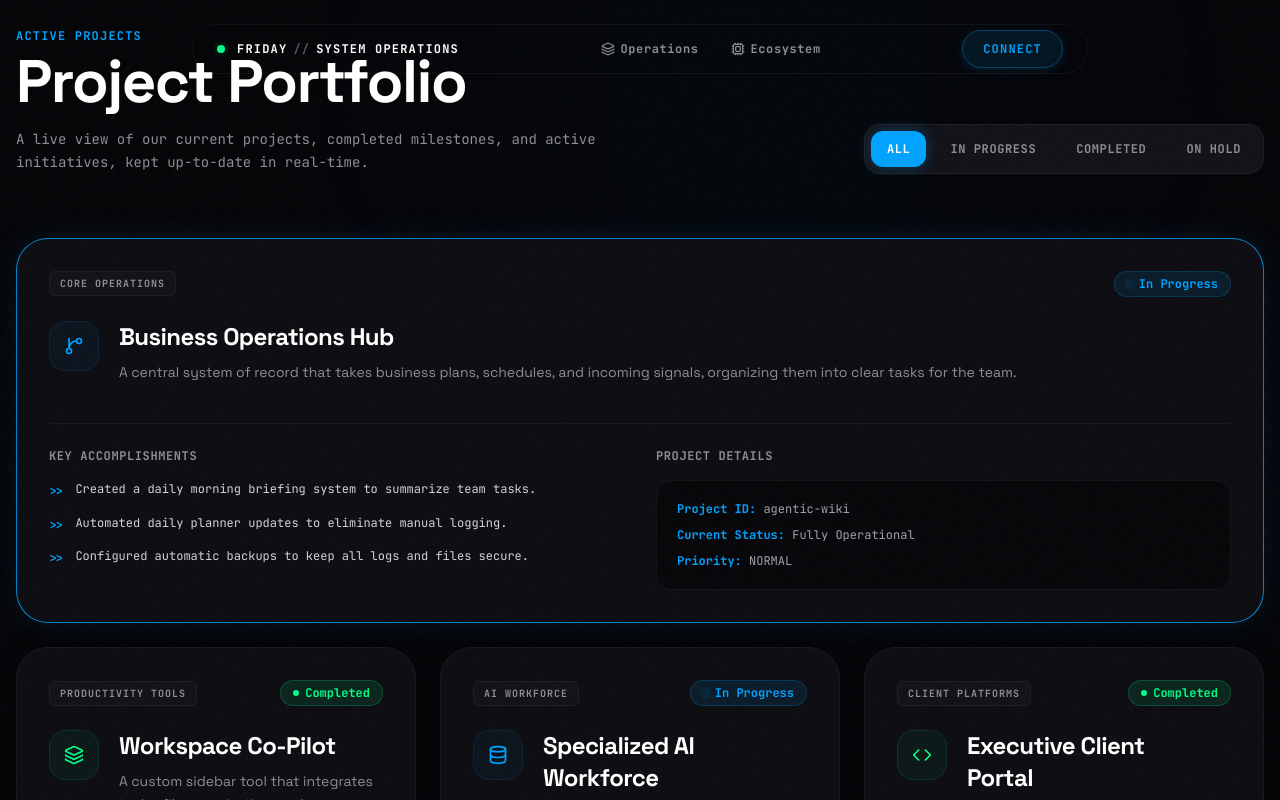
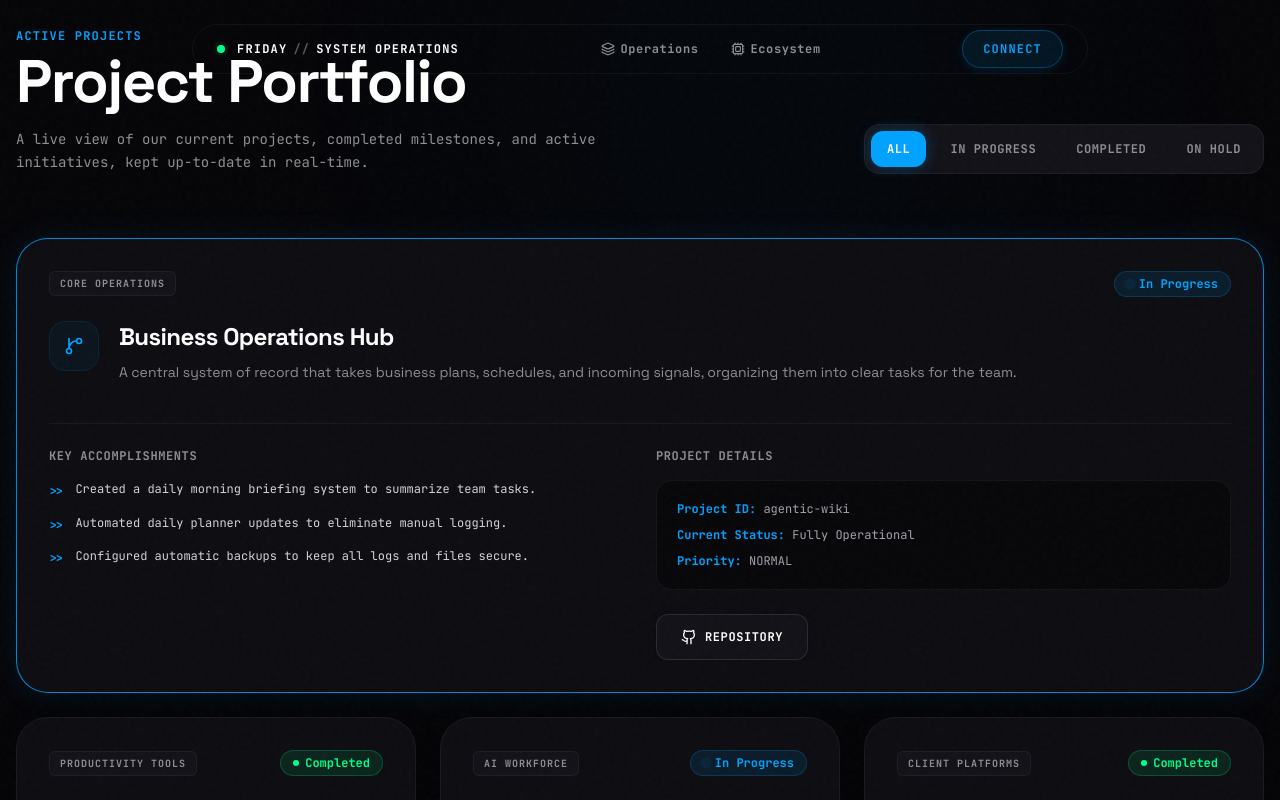
Before and after one commit to txmyer-dev/friday-showcase, a React (Vite) app: page / in a window 1280 px wide. Both pictures are taken after a click on the element 216 px from the left and 1301 px from the top of the page. Shown: the part 901-1701 px from the top of the page. Built offline with nearby package versions, Linux system fonts and the light colour scheme.

Commit message:
feat: add github repository links and operations showcase project card

```diff
--- a/src/components/ActiveProjects.tsx
+++ b/src/components/ActiveProjects.tsx
@@ -9,6 +9,7 @@
   Workflow,
   FileText,
   Code,
+  Cpu,
   ArrowUpRight,
   ExternalLink,
   AlertCircle
@@ -28,6 +29,7 @@
   accomplishments: string[];
   link?: string;
   linkLabel?: string;
+  github?: string;
 };
 
 const PROJECTS: Project[] = [
@@ -43,7 +45,8 @@
       'Created a daily morning briefing system to summarize team tasks.',
       'Automated daily planner updates to eliminate manual logging.',
       'Configured automatic backups to keep all logs and files secure.'
-    ]
+    ],
+    github: 'https://github.com/txmyer-dev/agentic-wiki'
   },
   {
     id: 'paperclip-extension',
@@ -57,7 +60,8 @@
       'Cleaned up workspace clutter for faster startup times.',
       'Tested and packaged the tool for simple, one-click installation.',
       'Stabilized database connections to prevent app slow-downs.'
-    ]
+    ],
+    github: 'https://github.com/txmyer-dev/paperclip-extension'
   },
   {
     id: 'agency-agents',
@@ -88,6 +92,24 @@
     ],
     link: 'https://alex-assistant-c6f9.netlify.app',
     linkLabel: 'Launch Portal'
+  },
+  {
+    id: 'friday-showcase',
+    name: 'Operations Showcase Website',
+    category: 'Client Platforms',
+    description: 'This interactive portal showcasing automated systems, project portfolios, and real-time telemetry widgets.',
+    status: 'completed',
+    statusText: 'Published Live',
+    icon: <Cpu className="w-5 h-5" />,
+    accomplishments: [
+      'Built a premium Brutalist/Cyberpunk dark aesthetic design.',
+      'Designed custom telemetry layouts for system performance displays.',
+      'Removed developer-focused terminal simulation to streamline business value.',
+      'Configured automated deployment via Dokploy workflows.'
+    ],
+    link: 'https://friday.felaniam.cloud',
+    linkLabel: 'Launch Showcase',
+    github: 'https://github.com/txmyer-dev/friday-showcase'
   },
   {
     id: 'exobrain-recall',
@@ -313,18 +335,33 @@
                           </div>
                         </div>
 
+                        <div className="flex flex-wrap gap-3 mt-6">
+                          {project.github && (
+                            <a
+                              href={project.github}
+                              target="_blank"
+                              rel="noopener noreferrer"
+                              onClick={(e) => e.stopPropagation()}
+                              className="inline-flex items-center justify-center gap-2 bg-charcoal hover:bg-black/80 border border-white/10 hover:border-accent/40 text-white font-bold px-6 py-3.5 rounded-xl text-xs uppercase tracking-wider transition-all duration-300 font-mono shadow-[0_2px_8px_rgba(0,0,0,0.2)] hover:scale-[1.02]"
+                            >
+                              <svg viewBox="0 0 24 24" width="16" height="16" stroke="currentColor" strokeWidth="2" fill="none" strokeLinecap="round" strokeLinejoin="round" className="w-4 h-4"><path d="M15 22v-4a4.8 4.8 0 0 0-1-3.5c3 0 6-2 6-5.5.08-1.25-.27-2.48-1-3.5.28-1.15.28-2.35 0-3.5 0 0-1 0-3 1.5-2.64-.5-5.36-.5-8 0C6 2 5 2 5 2c-.3 1.15-.3 2.35 0 3.5A5.403 5.403 0 0 0 4 9c0 3.5 3 5.5 6 5.5-.39.49-.68 1.05-.85 1.65-.17.6-.22 1.23-.15 1.85v4"></path><path d="M9 18c-4.51 2-5-2-7-2"></path></svg>
+                              Repository
+                            </a>
+                          )}
+
                           {project.link && (
                             <a
                               href={project.link}
                               target="_blank"
                               rel="noopener noreferrer"
                               onClick={(e) => e.stopPropagation()}
-                            className="mt-6 inline-flex items-center justify-center gap-2 bg-accent hover:bg-accent/80 text-white font-bold px-6 py-3.5 rounded-xl text-xs uppercase tracking-wider transition-all duration-300 font-mono shadow-[0_4px_15px_rgba(0,162,255,0.2)] hover:shadow-[0_4px_25px_rgba(0,162,255,0.3)] hover:scale-[1.02]"
+                              className="inline-flex items-center justify-center gap-2 bg-accent hover:bg-accent/80 text-white font-bold px-6 py-3.5 rounded-xl text-xs uppercase tracking-wider transition-all duration-300 font-mono shadow-[0_4px_15px_rgba(0,162,255,0.2)] hover:shadow-[0_4px_25px_rgba(0,162,255,0.3)] hover:scale-[1.02]"
                             >
                               {project.linkLabel || 'View Details'}
                               <ExternalLink className="w-4 h-4" />
                             </a>
                           )}
+                        </div>
                       </div>
                     </div>
                   </motion.div>
```
Lines whose indentation alone changed are shown as unchanged.
